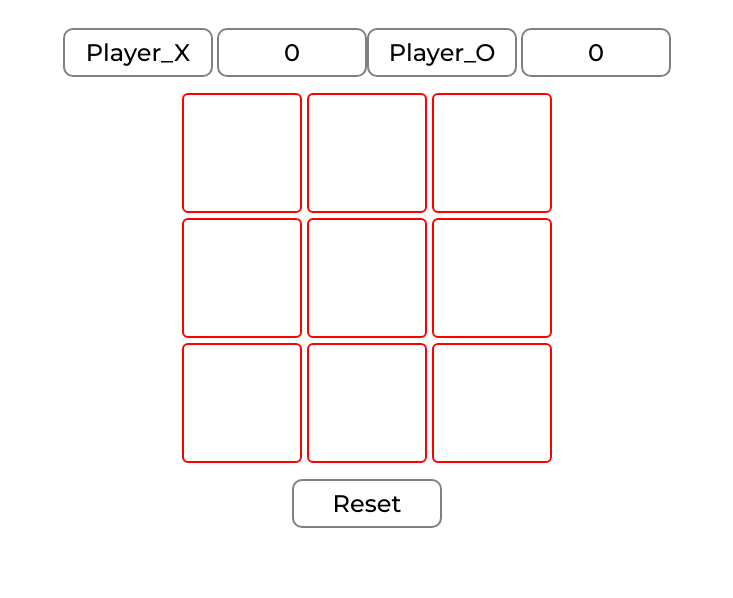
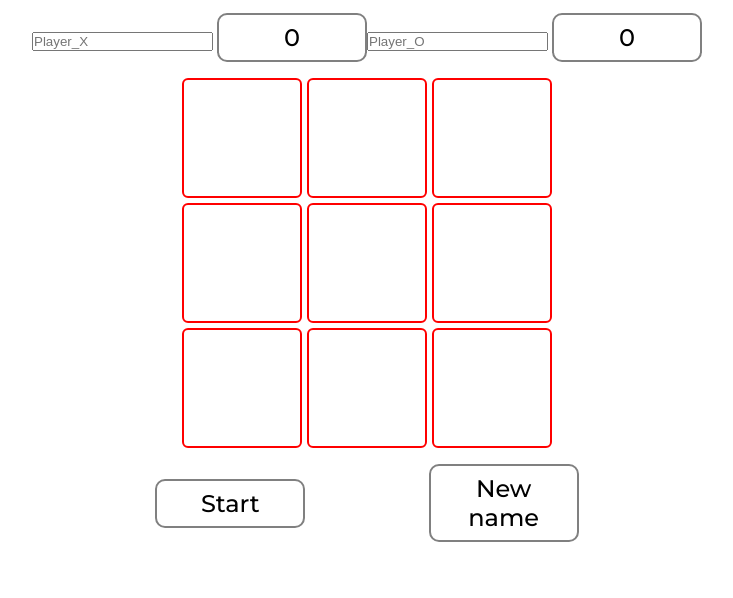
Before and after one commit to Dovi38/tic-tac-toe, a plain HTML site: page index.html in a window 1280 px wide. Shown: the part 202-800 px from the top of the page, without its empty margins (273-1006 px from the left). Drawn offline with Linux system fonts and the light colour scheme.

Commit message:
add button name reset

```diff
--- a/index.html
+++ b/index.html
@@ -13,17 +13,20 @@
     <div>
       <h1 class="outline">Tic-Tac-Toe</h1>
     </div>
+    <div>
+      <h2 class="message"></h2>
+    </div>
   </header>
 
   <main>
     <div class="players">
-      <div>
-        <button>Player_X</button>
-        <button class="playerX">0</button>
+      <div class="board">
+        <input id="nameX" type="text" placeholder="Player_X">
+        <button class="playerX number">0</button>
       </div>
-      <div>
-        <button>Player_O</button>
-        <button class="playerO">0</button>
+      <div class="board">
+        <input id="nameO" type="text" placeholder="Player_O">
+        <button class="playerO number">0</button>
       </div>
     </div>
     <div class="grid-container">
@@ -38,7 +41,8 @@
       <div id="8" class="square"></div>
     </div>
     <div class="buttons">
-      <button class="reset">Reset</button>
+      <button class="reset">Start</button>
+      <button class="newName">New name</button>
     </div>
   </main>
   <!-- <script src="script.js"></script> -->
```
